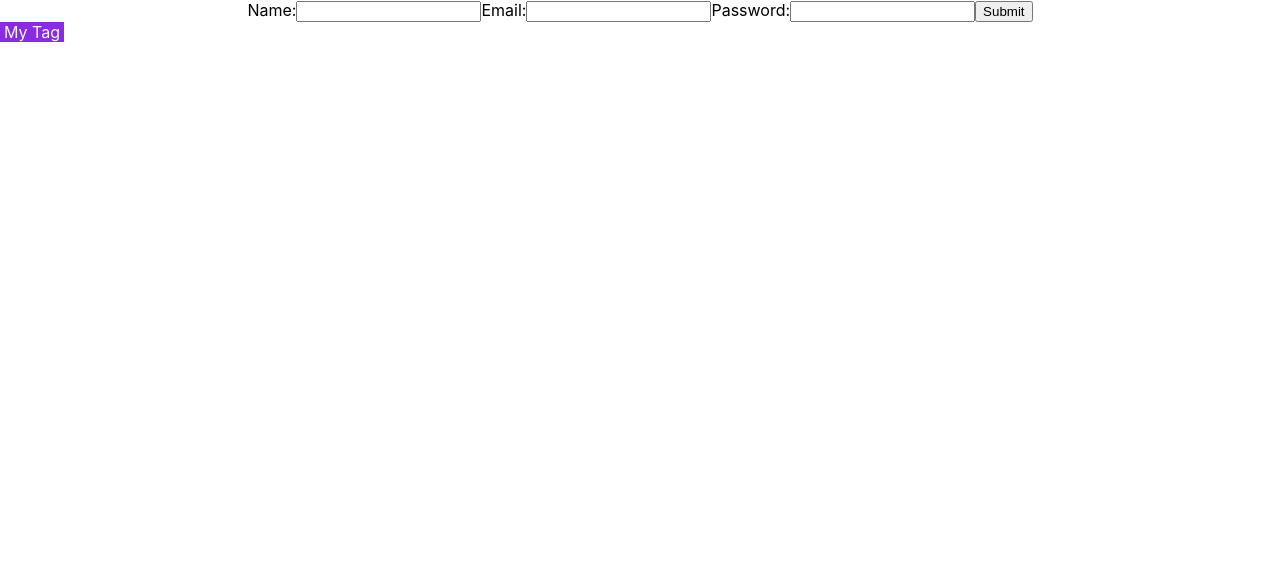
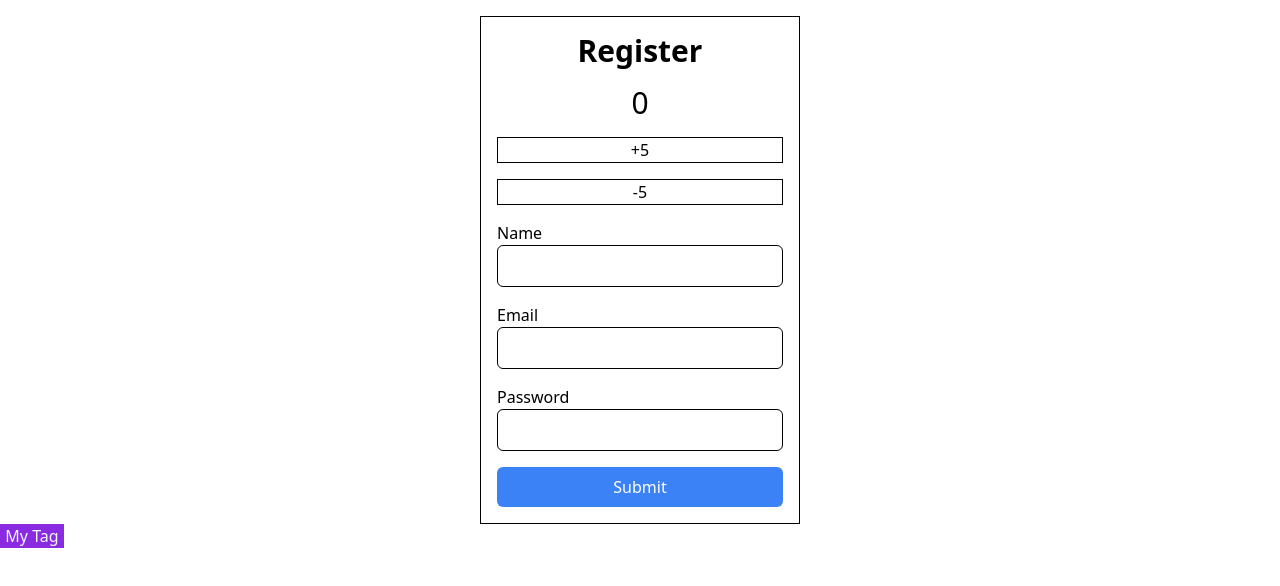
Before and after one commit to Tai-Huynh-1/html-css-intro, a React (Create React App) app in the folder react-learning/: page / in a window 1280 px wide. Shown: the top 586 px of the page. Built offline with nearby package versions, Linux system fonts and the light colour scheme.

Commit message:
working on registration form

```diff
--- a/react-learning/package.json
+++ b/react-learning/package.json
@@ -34,5 +34,10 @@
       "last 1 firefox version",
       "last 1 safari version"
     ]
+  },
+  "devDependencies": {
+    "autoprefixer": "^10.4.8",
+    "postcss": "^8.4.16",
+    "tailwindcss": "^3.1.8"
   }
 }
--- /dev/null
+++ b/react-learning/postcss.config.js
@@ -0,0 +1,6 @@
+module.exports = {
+  plugins: {
+    tailwindcss: {},
+    autoprefixer: {},
+  },
+}
--- a/react-learning/src/components/Form.jsx
+++ /dev/null
@@ -1,24 +0,0 @@
-function Form () {
-
-
-
-    return (
-        <form>
-            <label>
-                Name:
-                <input />
-            </label>
-            <label>
-                Email:
-                <input />
-            </label>
-            <label>
-                Password:
-                <input />
-            </label>
-            <button>Submit</button>
-      </form>
-    )
-}
-
-export default Form
--- /dev/null
+++ b/react-learning/src/components/Form/index.jsx
@@ -0,0 +1,67 @@
+import { useState } from 'react'
+
+const initialForm = {
+    name: "",
+    email: "",
+    password: ""
+}
+
+function Form () {
+    const [form, setForm] = useState(initialForm)
+    const [name, setName] = useState("")
+    const [counter, setCounter] = useState(0)
+
+    const handleInput = (event) => {
+        setName(event.target.value)
+    }
+
+    const increaseCounter = () => {
+        setCounter(counter + 1)
+        for (let i = 1; i < 6; i++) {
+            // setCounter(counter + 1) // setCounter(1)
+            setCounter((prevCounter) => (prevCounter + 1))
+        }
+    }
+
+    const decreaseCounter = () => {
+        // setCounter(counter - 1)
+        for (let i = 1; i < 6; i++) {
+            setCounter(counter - 1)
+        }
+    }
+
+    return (
+        <>
+
+
+            <form className="flex flex-col border border-black mt-4 w-full md:w-6/12 lg:w-3/12 mx-auto p-4 space-y-4">
+                <h1 className="text-3xl"><strong>Register</strong></h1>
+
+                <h2 className='text-3xl'>{counter}</h2>
+            <button type="button" className='border border-black' onClick={increaseCounter}>+5</button>
+            <button type="button" className='border border-black' onClick={decreaseCounter}>-5</button>
+
+                <div className="space-y-4">
+                    <label className="flex flex-col text-start">
+                        Name
+                        <input className="border border-black p-2 rounded-md" onChange={handleInput} />
+                    </label>
+
+                    <label className="flex flex-col text-start">
+                        Email
+                        <input className="border border-black p-2 rounded-md" />
+                    </label>
+
+                    <label className="flex flex-col text-start">
+                        Password
+                        <input className="border border-black p-2 rounded-md" />
+                    </label>
+                </div>
+
+                <button className="bg-blue-500 p-2 text-white rounded-md">Submit</button>
+        </form>
+        </>
+    )
+}
+
+export default Form
--- a/react-learning/src/index.css
+++ b/react-learning/src/index.css
@@ -1,4 +1,4 @@
-body {
+/* body {
   margin: 0;
   font-family: -apple-system, BlinkMacSystemFont, 'Segoe UI', 'Roboto', 'Oxygen',
     'Ubuntu', 'Cantarell', 'Fira Sans', 'Droid Sans', 'Helvetica Neue',
@@ -10,4 +10,8 @@ body {
 code {
   font-family: source-code-pro, Menlo, Monaco, Consolas, 'Courier New',
     monospace;
-}
+} */
+
+@tailwind base;
+@tailwind components;
+@tailwind utilities;
--- /dev/null
+++ b/react-learning/tailwind.config.js
@@ -0,0 +1,8 @@
+/** @type {import('tailwindcss').Config} */
+module.exports = {
+  content: ["./src/**/*.{js,jsx,ts,tsx}"],
+  theme: {
+    extend: {},
+  },
+  plugins: [],
+}
```
Also changed, not shown: 1 other file (tests, documents, lock files or other folders).
